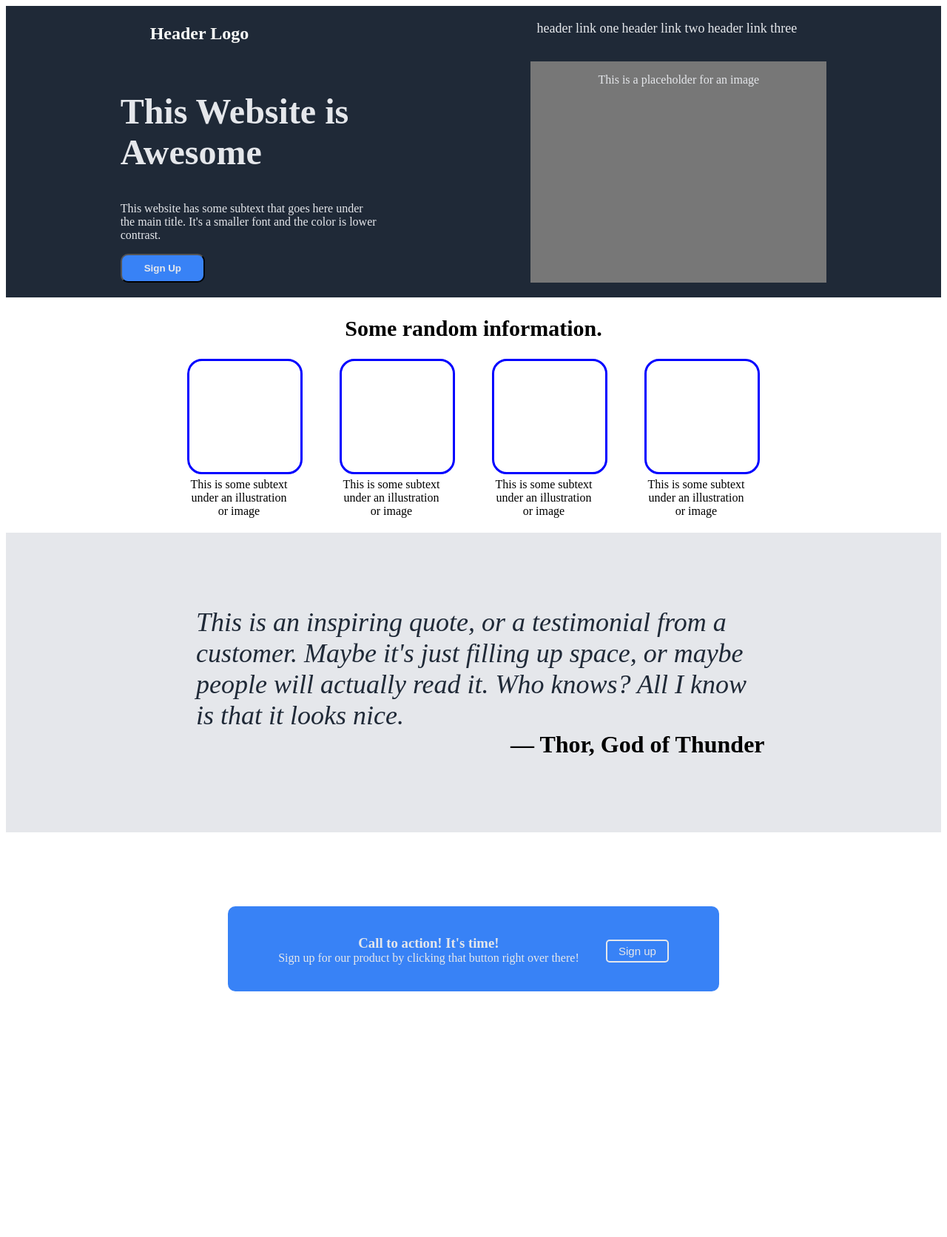
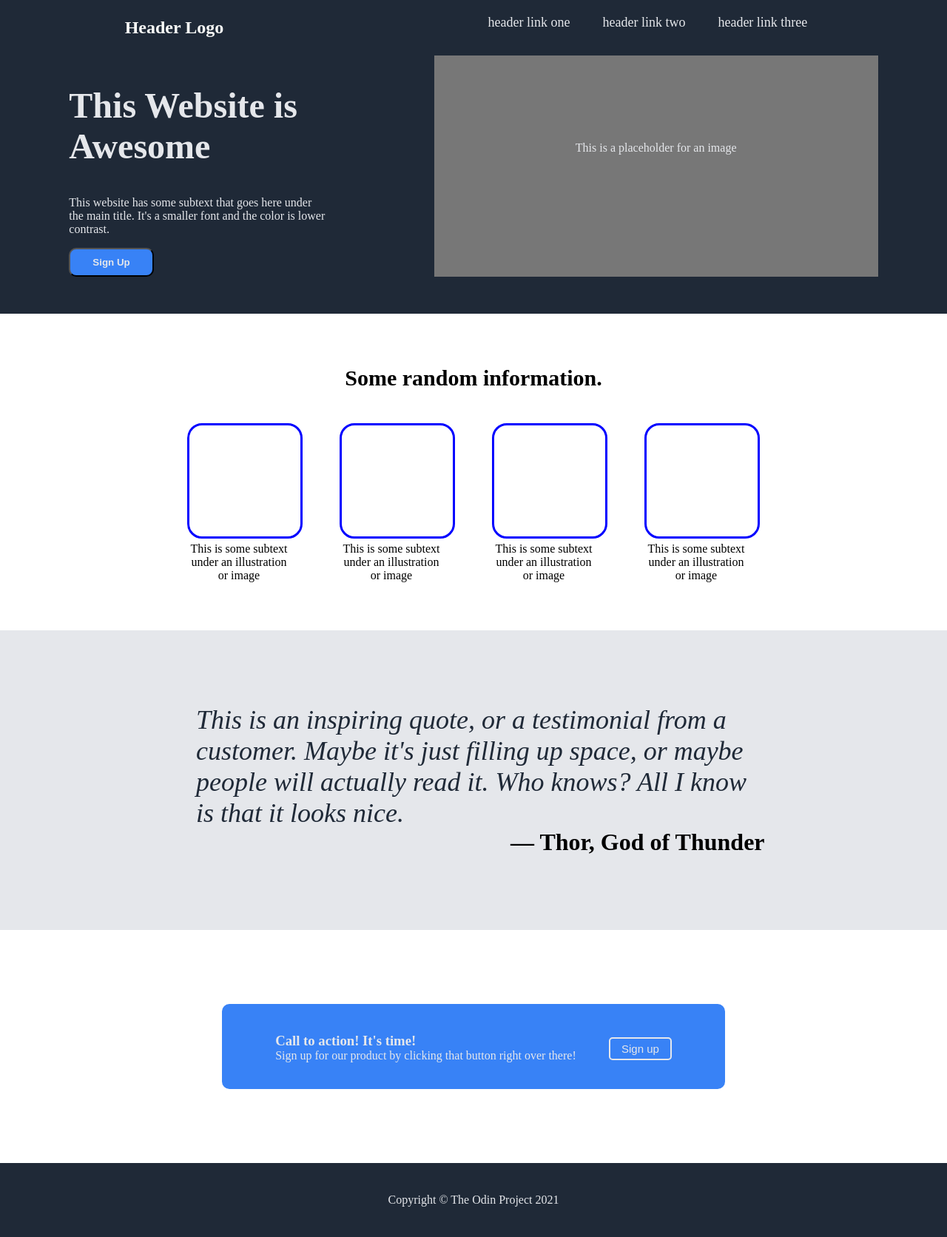
Before and after one commit to Kevin-A-Stevens/TOP-Landing-Page, a plain HTML site: page index.html in a window 1280 px wide. Shown: the whole page at 74% size. Before the commit the page ends 1440 px from the top, so only its background shows below. Drawn offline with Linux system fonts and the light colour scheme.

Commit message:
Modified styles

```diff
--- a/css/styles.css
+++ b/css/styles.css
@@ -1,8 +1,14 @@
+/* GENERAL REST */
+
+body {
+  margin: 0;
+}
+
 /* HEADER STYLES */
 .section-header {
   background-color: #1f2937;
   color: #e5e7eb;
-  padding-bottom: 20px;
+  padding-bottom: 50px;
 }
 
 .section-nav {
@@ -24,6 +30,7 @@
   color: #e5e7eb;
   font-size: 18px;
   text-decoration: none;
+  margin: 0 20px;
 }
 
 .header-container {
@@ -34,11 +41,12 @@
 .header-title {
   max-width: 400px;
   font-size: 48px;
+  font-weight: 700;
 }
 
 .header-img {
   background-color: #777;
-  width: 400px;
+  width: 600px;
 }
 
 .header-text {
@@ -48,6 +56,7 @@
 .header-placeholder {
   text-align: center;
   justify-content: center;
+  padding: 100px 0;
 }
 
 .header-btn {
@@ -59,9 +68,15 @@
 }
 
 /* HERO STYLES */
+
+.section-hero {
+  padding: 45px 0;
+}
+
 .hero-text {
   text-align: center;
   font-size: 30px;
+  padding-bottom: 20px;
 }
 
 .section-hero-container {
@@ -129,6 +144,7 @@
 .h3-text {
   padding-bottom: 0;
   margin-bottom: 0;
+  text-align: left;
 }
 
 .cta-text {
@@ -145,3 +161,18 @@
   color: #e5e7eb;
   border: 2px solid #e5e7eb;
 }
+
+/* FOOTER STYLES */
+
+.section-footer {
+  background-color: #1f2937;
+  color: #e5e7eb;
+  text-align: center;
+  padding-top: 25px;
+  height: 75px;
+}
+
+footer {
+  position: absolute;
+  bottom: 0;
+}
--- a/index.html
+++ b/index.html
@@ -94,5 +94,10 @@
         </div>
       </div>
     </section>
+
+    <!-- FOOTER SECTION -->
+    <section class="section-footer">
+      <p class="footer-text">Copyright © The Odin Project 2021</p>
+    </section>
   </body>
 </html>
```
